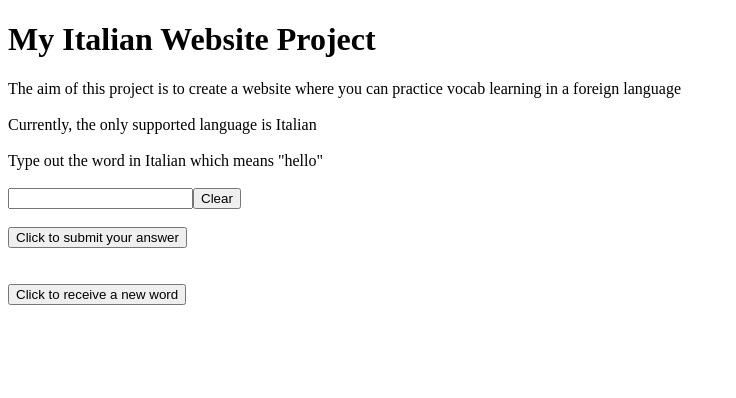
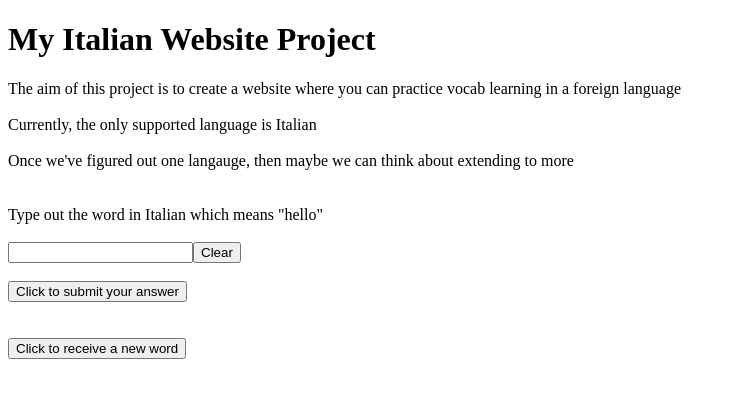
Before and after one commit to JozzaOzza/LanguageGameWebsite, a Next.js app: page / in a window 1280 px wide. Shown: the top 398 px of the page, without its empty margins (0-736 px from the left). Built offline with nearby package versions, Linux system fonts and the light colour scheme.

Commit message:
minor fiddles

```diff
--- a/pages/index.jsx
+++ b/pages/index.jsx
@@ -36,7 +36,7 @@ export default function HomePage() {
     setQuestion(wordList[Math.floor(Math.random() * wordList.length)])
   }
 
-  // jsx
+  // html
 
   return (
 
@@ -46,12 +46,13 @@ export default function HomePage() {
 
       <div>The aim of this project is to create a website where you can practice vocab learning in a foreign language</div> <br />
       <div>Currently, the only supported language is Italian</div> <br />
+      <div>Once we've figured out one langauge, then maybe we can think about extending to more</div> <br /> <br />
 
       <div>Type out the word in Italian which means "{question[0]}"</div> <br />
       <input type="text" id="attempt" onChange={updateAnswer} value={answer} autoComplete="off"></input >
       <button onClick={clearText}>Clear</button> <br /><br />
       <button onClick={submitAnswer}>Click to submit your answer</button> <br /> <br />
-      <div>{result}</div> <br />
+      <div >{result}</div> <br />
       <button onClick={newQuestion}>Click to receive a new word</button>
 
     </div>
```
